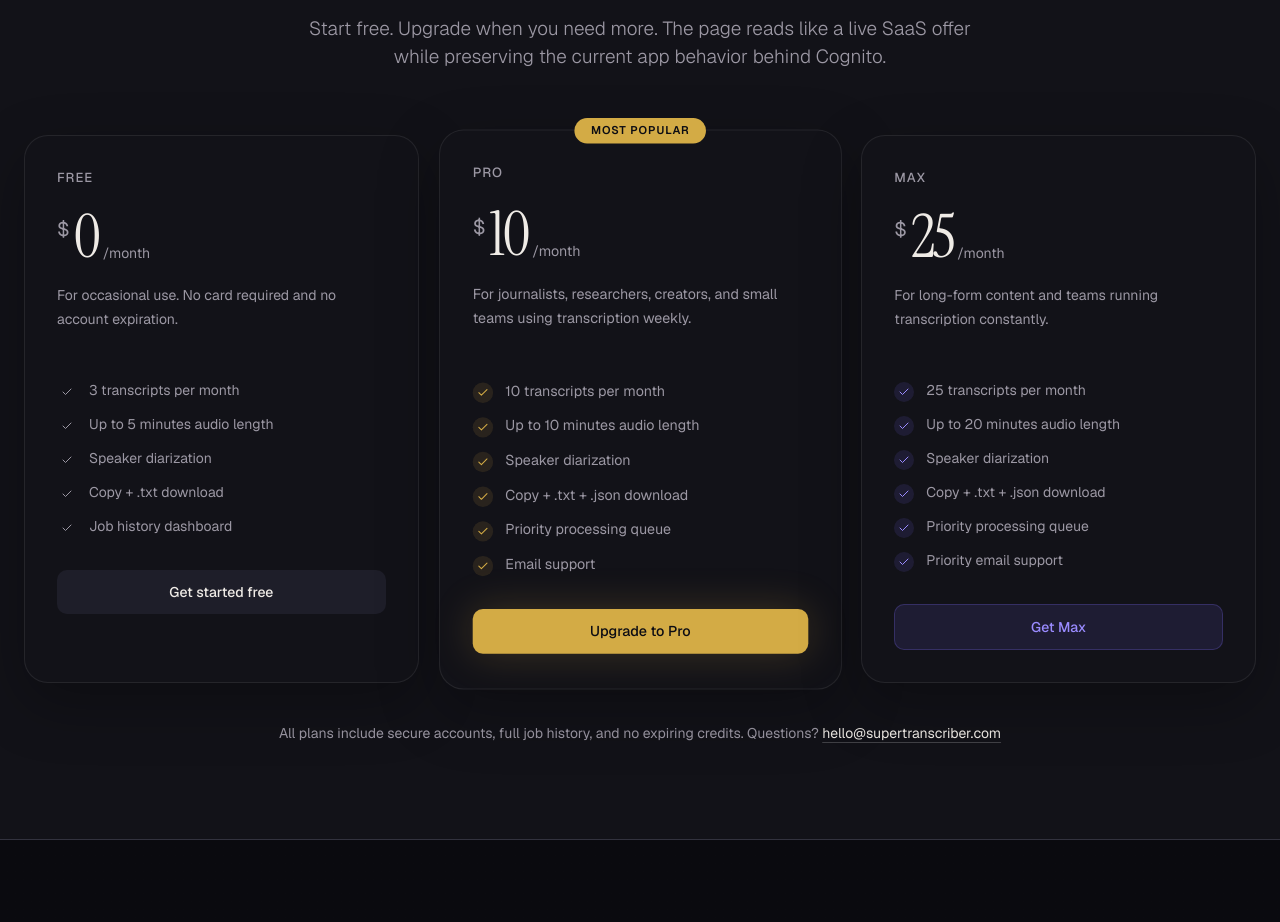
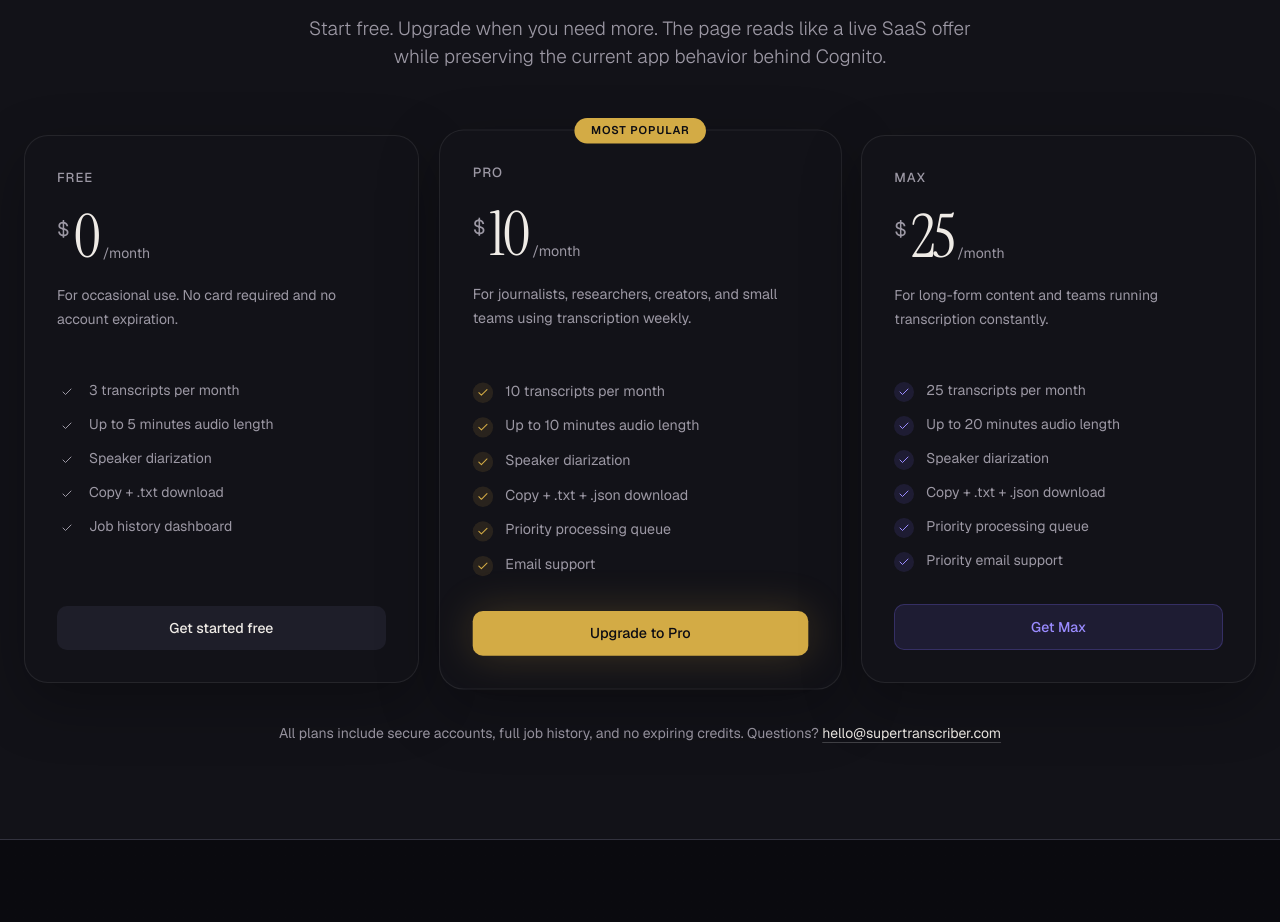
Before and after one commit to manynames3/super-transcriber, a React (Vite) app in the folder frontend/: page / in a window 1280 px wide. Shown: the part 2925-3847 px from the top of the page. Built offline with nearby package versions, Linux system fonts and the light colour scheme; no server answers.

Commit message:
Align pricing plan actions

```diff
--- a/frontend/src/pages/Landing.tsx
+++ b/frontend/src/pages/Landing.tsx
@@ -436,7 +436,7 @@ export function LandingPage() {
               {plans.map((plan) => (
                 <div
                   className={cn(
-                    "panel relative rounded-[24px] p-8",
+                    "panel relative flex h-full flex-col rounded-[24px] p-8",
                     plan.featured && "scale-[1.02] border-[rgba(212,168,67,0.35)] bg-[rgba(28,28,38,0.98)]",
                   )}
                   key={plan.name}
@@ -454,7 +454,7 @@ export function LandingPage() {
                   </div>
                   <p className="mt-4 min-h-[48px] text-sm leading-6 text-muted-foreground">{plan.tagline}</p>
                   <div className="my-6 h-px bg-white/8" />
-                  <ul className="space-y-3">
+                  <ul className="flex-1 space-y-3">
                     {plan.features.map((feature) => (
                       <li className="flex items-start gap-3 text-sm text-muted-foreground" key={feature}>
                         <span className={cn("mt-0.5 flex h-5 w-5 items-center justify-center rounded-md", plan.tierClassName)}>
```
